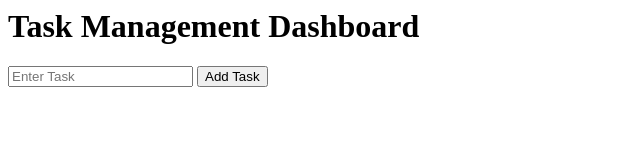
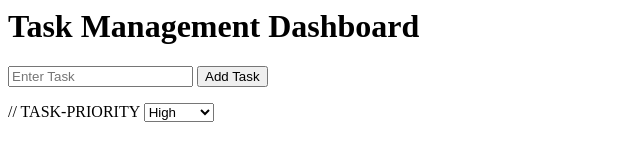
Before and after one commit to akalya-tech155/Task-Management-Dashboard, a plain HTML site: page index.html in a window 1280 px wide. Shown: the whole page, without its empty margins (0-640 px from the left). Drawn offline with Linux system fonts and the light colour scheme.

Commit message:
updated html file

```diff
--- a/index.html
+++ b/index.html
@@ -5,3 +5,12 @@
 <button id="addBtn">Add Task</button>
 
 <ul id="taskList"></ul>
+
+
+// TASK-PRIORITY
+
+<select id="priority">
+  <option>High</option>
+  <option>Medium</option>
+  <option>Low</option>
+</select>
```
